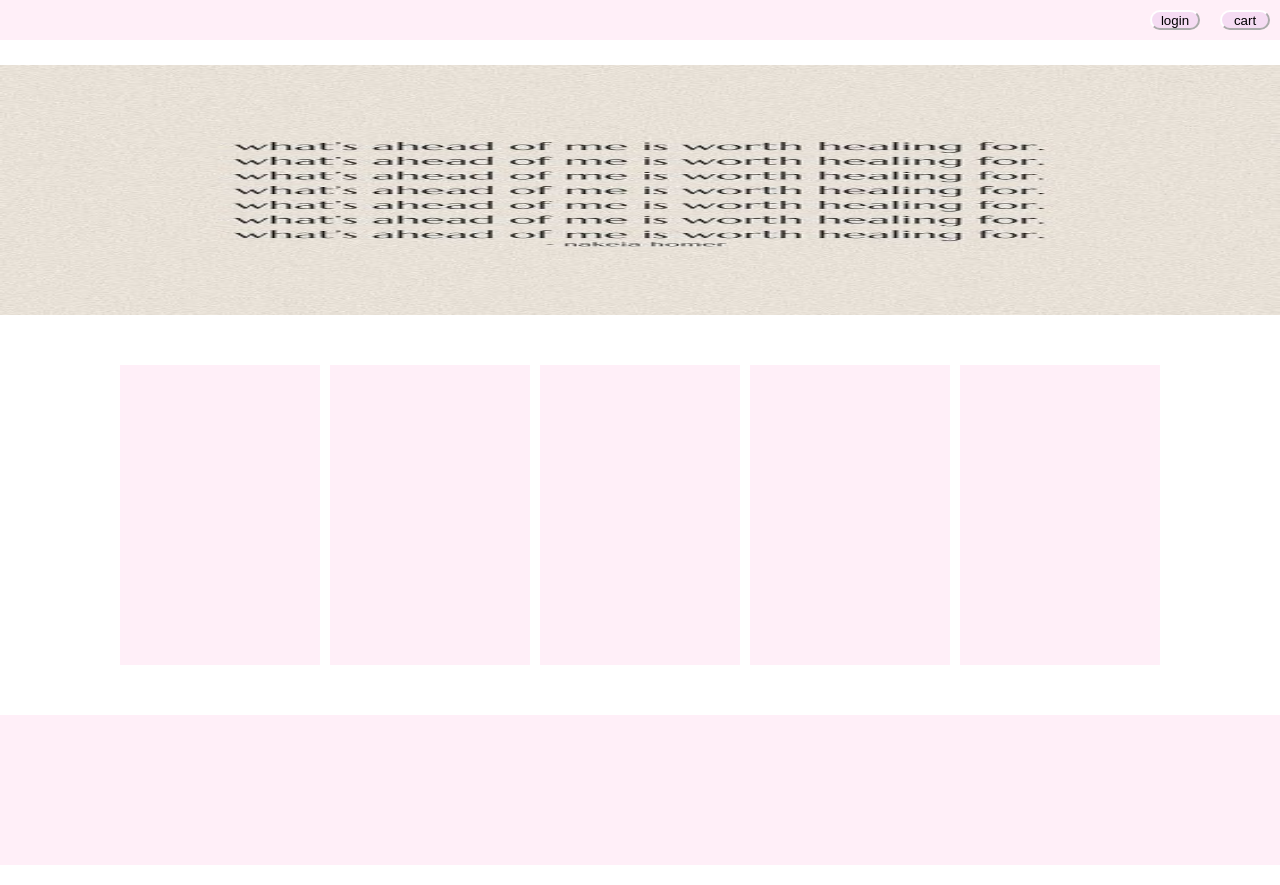
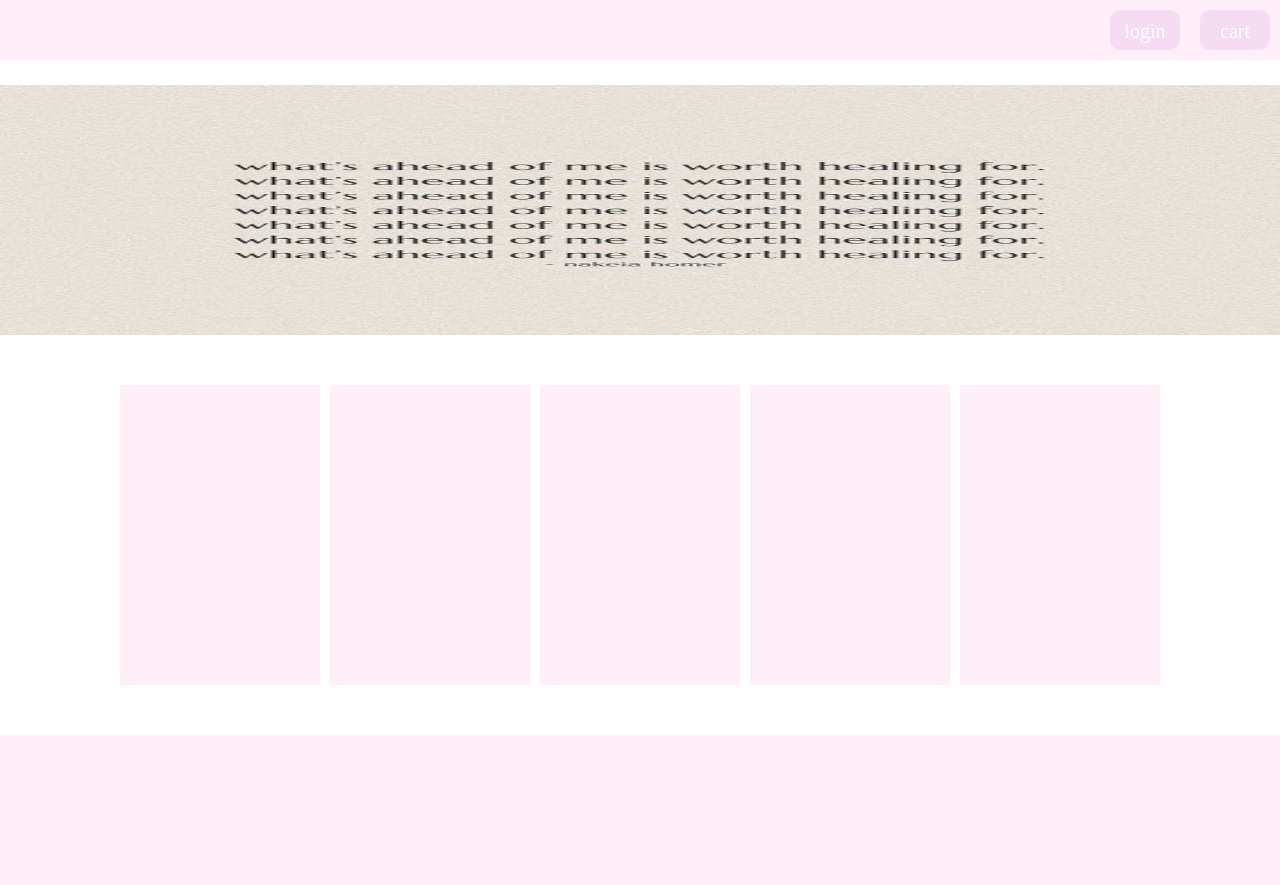
Before and after one commit to mark-icy/shop-frontend, a React (Create React App) app: page / in a window 1280 px wide. Built offline with nearby package versions, Linux system fonts and the light colour scheme.

Commit message:
button into div

```diff
--- a/src/components/Button.js
+++ b/src/components/Button.js
@@ -2,9 +2,9 @@ import './Button.css';
 
 const Button = (props) => {
 	return (
-		<button className='button'>
+		<div onClick={()=>{console.log("ark")}} className='button'>
         		{props.name}
-        	</button>
+        	</div>
 
 	)
 }
```
